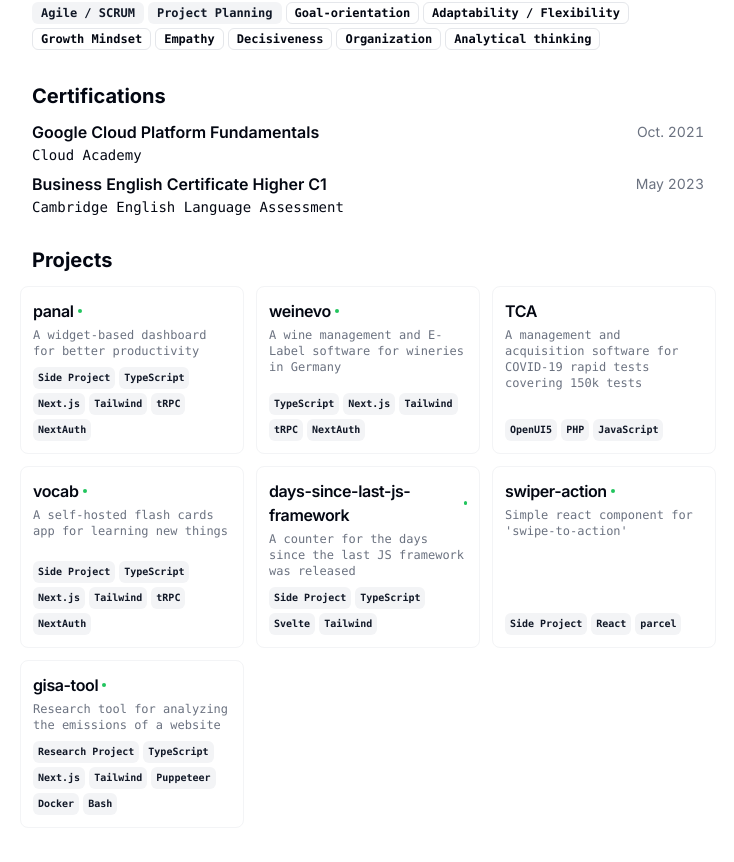
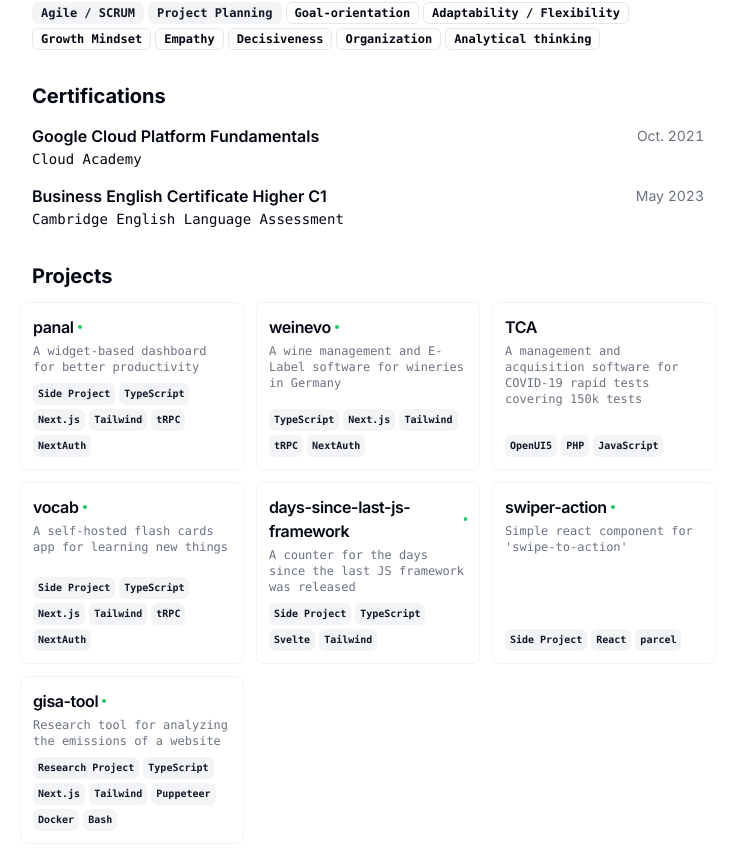
Before and after one commit to cuvar/cv, a Next.js app: page / in a window 1280 px wide. Shown: the part 1082-1944 px from the top of the page, without its empty margins (272-1006 px from the left). Built offline with nearby package versions, Linux system fonts and the light colour scheme.

Commit message:
fix: margin

```diff
--- a/src/app/page.tsx
+++ b/src/app/page.tsx
@@ -180,7 +180,7 @@
             <h2 className="text-xl font-bold">Certifications</h2>
             {RESUME_DATA.certification.map((certification) => {
               return (
-                <Card key={certification.name}>
+                <Card key={certification.name} className="my-1">
                   <CardHeader>
                     <div className="flex items-center justify-between gap-x-2 text-base">
                       <h3 className="font-semibold leading-none">
```
